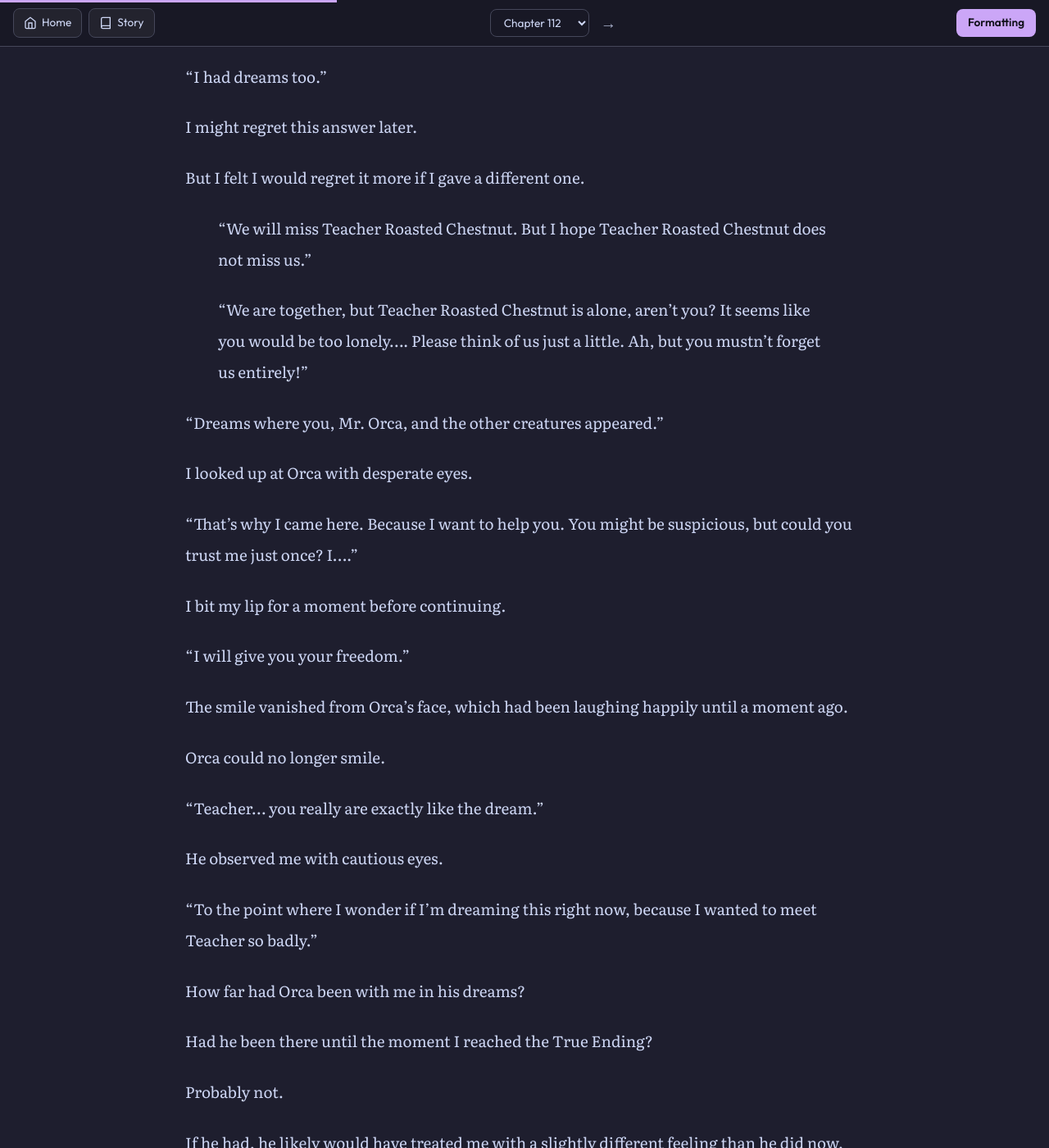
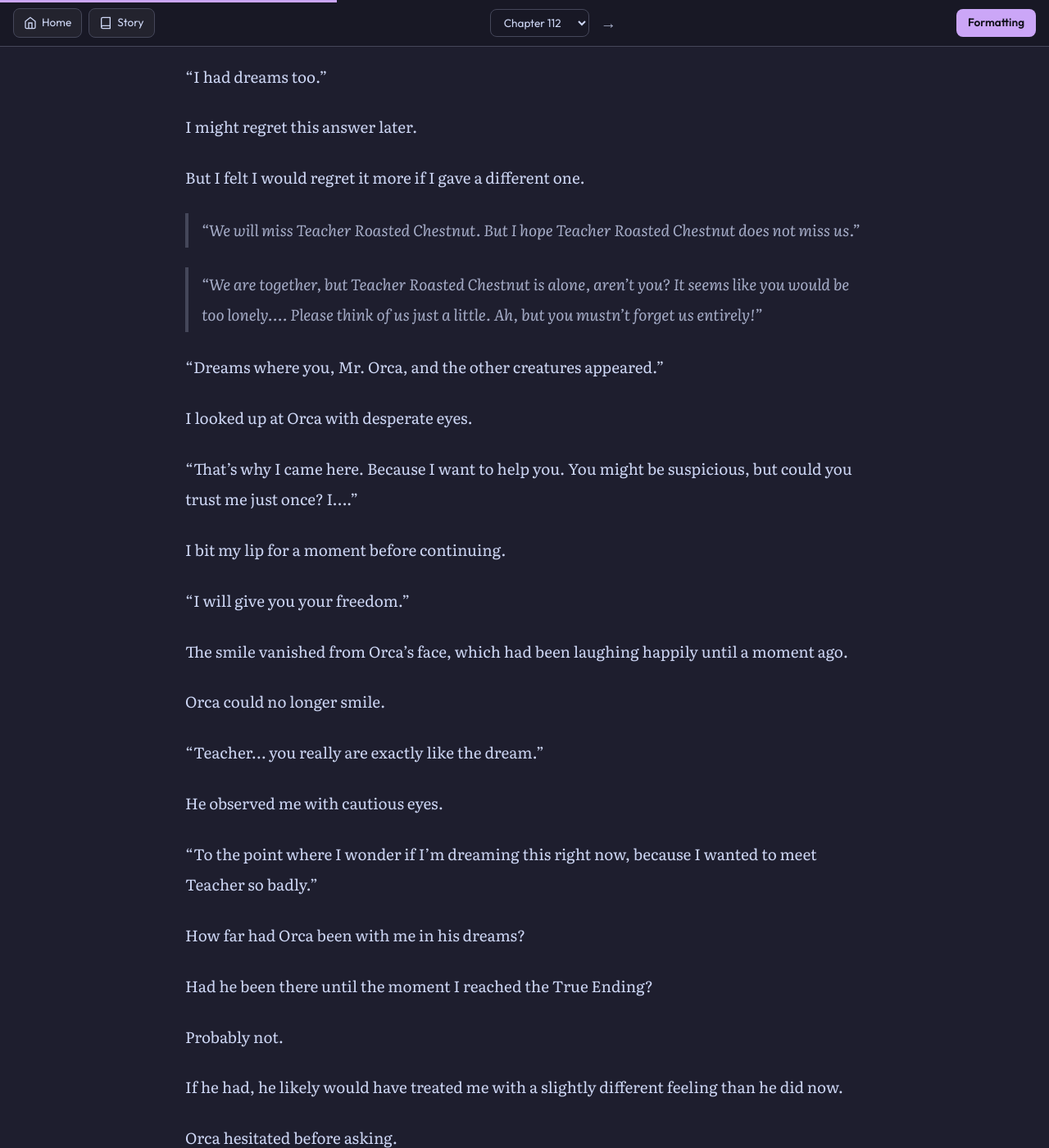
Before and after one commit to soleumn/soleumn.github.io, a Jekyll site: the page built from _posts/eoshinki/2026-09-01-ch1.md, in a window 1280 px wide and 1400 px high, scrolled down 3872 px. Shown: the whole window at 82% size. Built offline with Jekyll 4.4.1, drawn with Linux system fonts in a browser that asks for light colours; comment, search, counter and statistics services are not loaded.

Commit message:
Update webnovel.css

```diff
--- a/assets/css/webnovel.css
+++ b/assets/css/webnovel.css
@@ -242,3 +242,14 @@ html[data-theme="sepia"] .site-header,html[data-theme="sepia2"] .site-header,htm
 
 /* Comentários (Giscus) */
 .giscus{min-height:60px}
+
+/* Citações (> texto) */
+.post-content blockquote {
+  margin: 0 0 var(--para-gap);
+  padding: 2px 0 2px 16px;
+  border-left: 4px solid var(--borda-suave);
+  color: var(--texto-secundario);
+  font-style: italic;
+}
+.post-content blockquote p { margin: 0 0 .8em; }
+.post-content blockquote p:last-child { margin-bottom: 0; }
```
